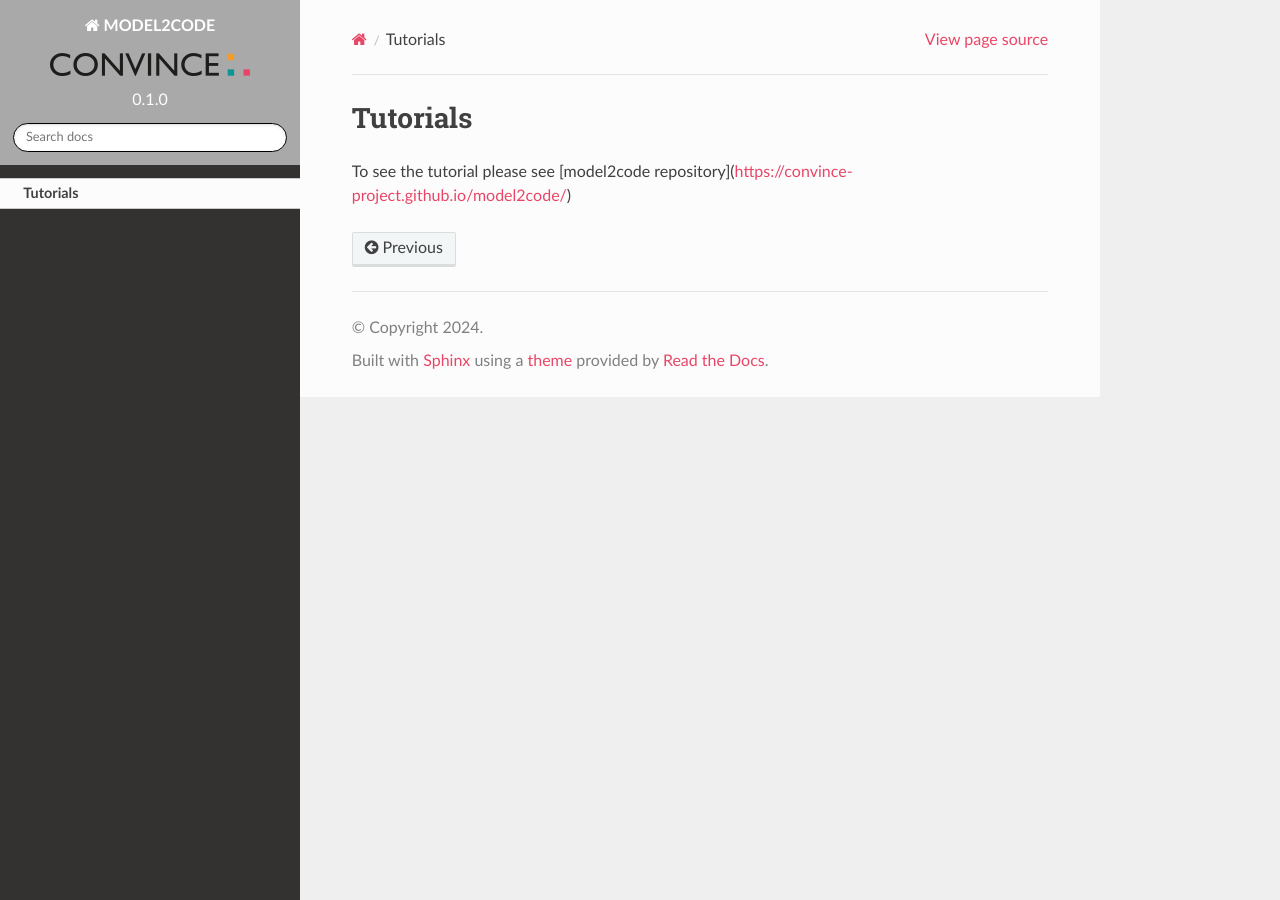
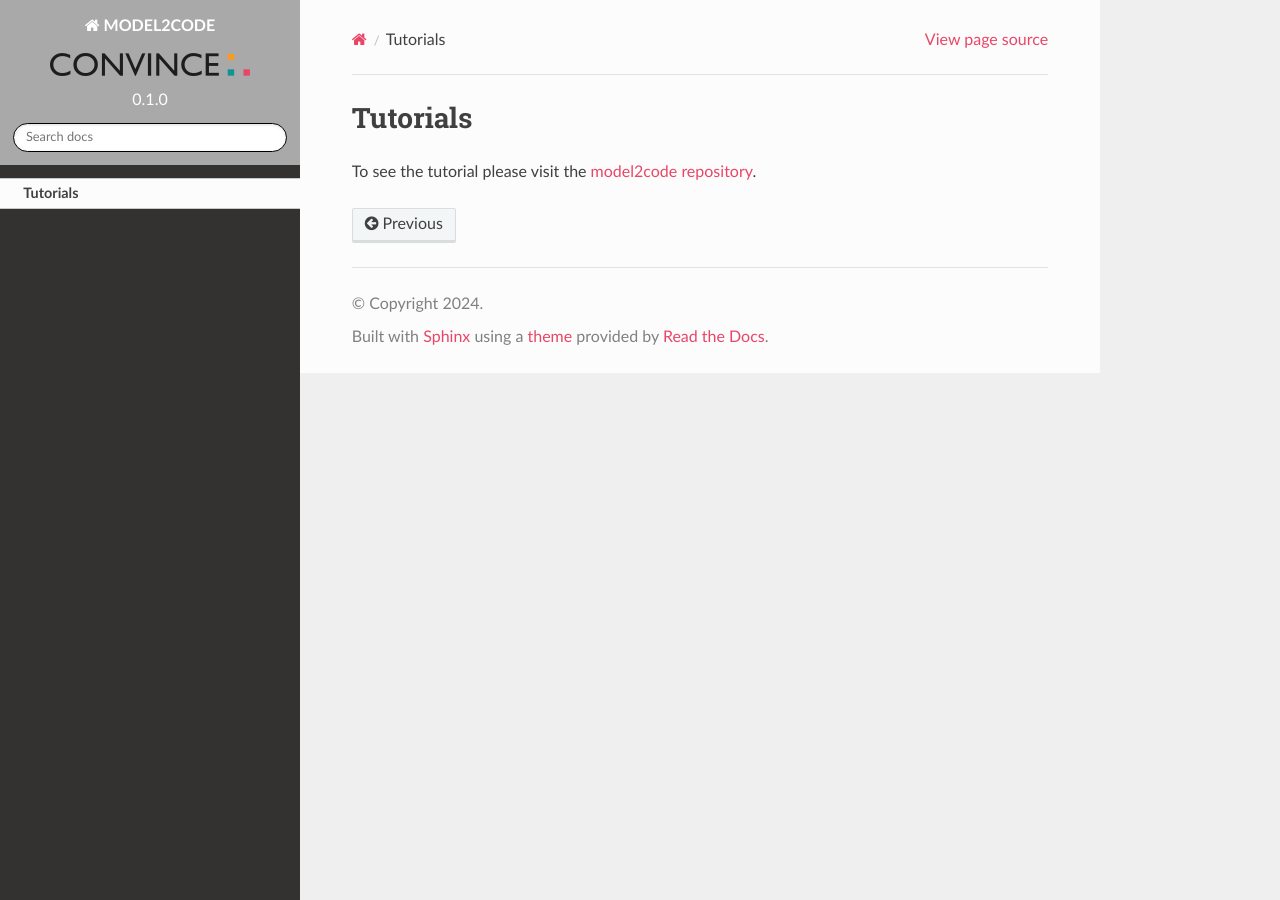
Before and after one commit to convince-project/model2code, a Sphinx documentation site: the page built from docs/source/tutorials.rst, in a window 1280 px wide. Built offline with Sphinx 7.4.7 and the Read the Docs theme 2.0.0, drawn with Linux system fonts in a browser that asks for light colours; pages that are not in the unit, such as notebooks, are missing from menus.

```diff
--- a/docs/source/tutorials.rst
+++ b/docs/source/tutorials.rst
@@ -1,3 +1,3 @@
 Tutorials
 =========
-To see the tutorial please see [model2code repository](https://convince-project.github.io/model2code/)
+To see the tutorial please visit the `model2code repository <https://github.com/convince-project/model2code>`_.
```
Also changed, not shown: README.md (+1 -1 lines).
